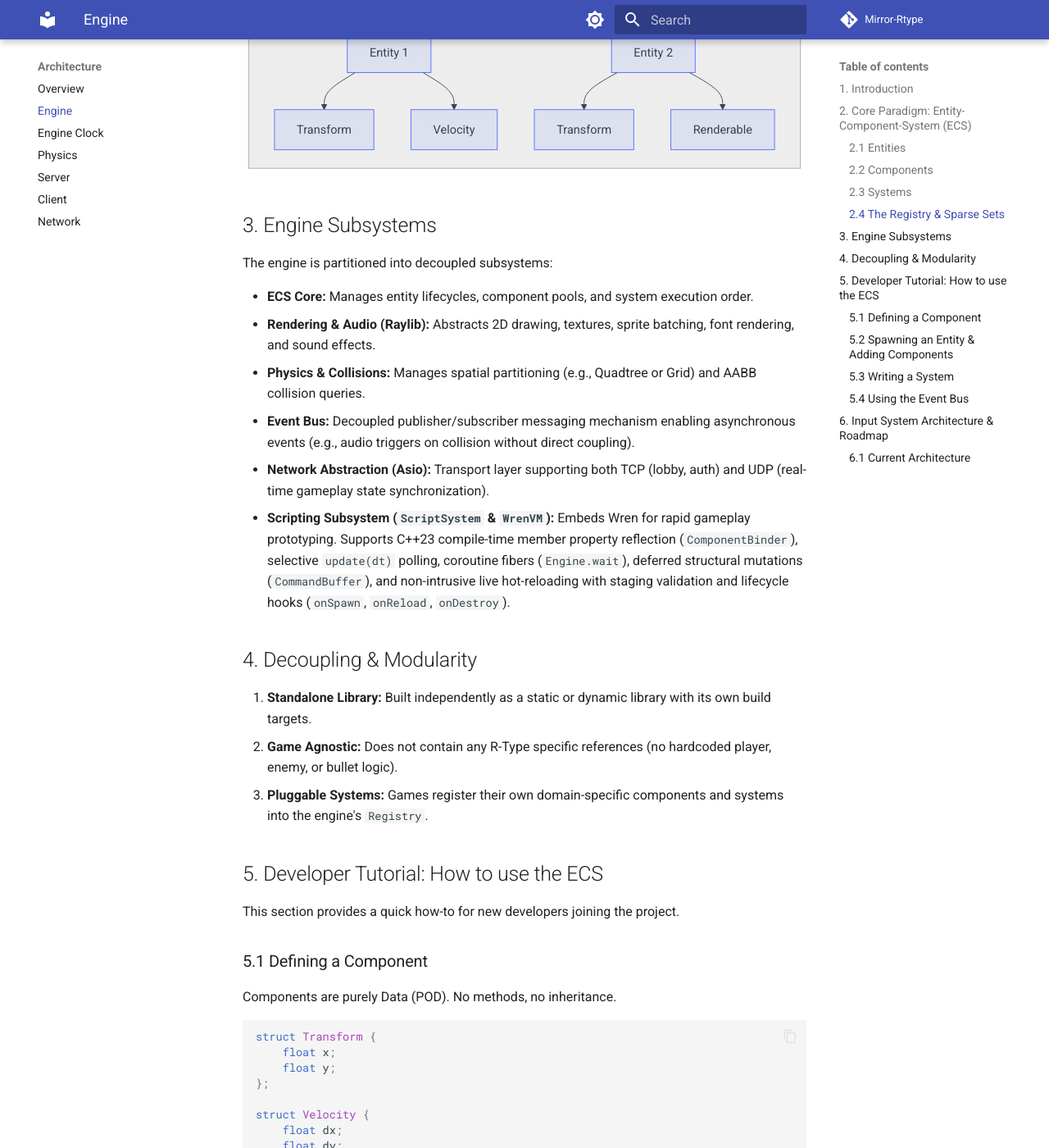
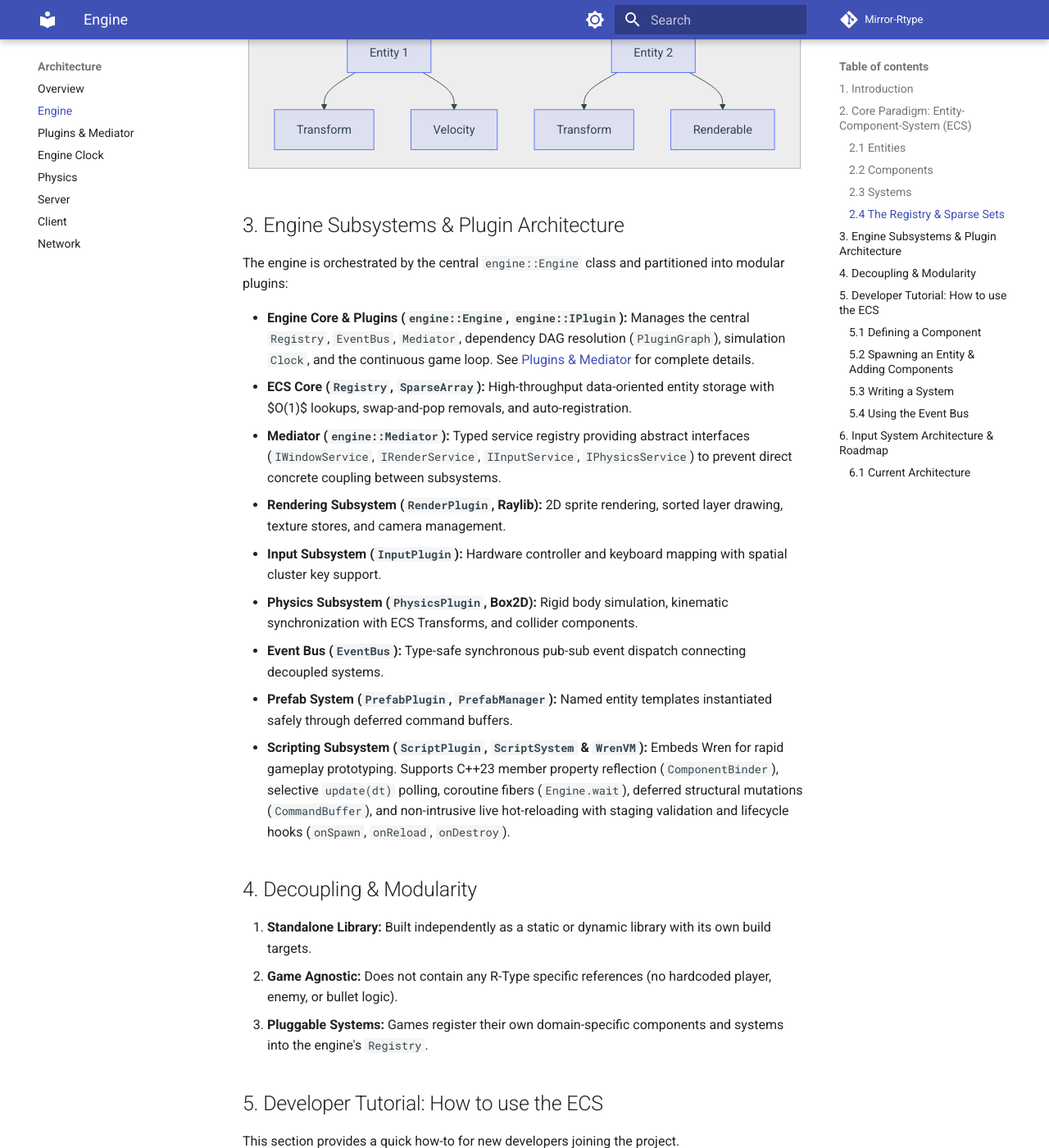
Before and after one commit to Matt4401/Mirror-Rtype, an MkDocs documentation site: the page built from docs/architecture/engine.md, in a window 1280 px wide and 1400 px high, scrolled down 1648 px. Shown: the whole window at 82% size. Built offline with MkDocs 1.6.1 and Material for MkDocs 9.7.7, drawn with Linux system fonts in a browser that asks for light colours; comment, search, counter and statistics services are not loaded.

Commit message:
docs(architecture): document plugin system, engine loop, and clock migration

````diff
--- a/docs/architecture/engine.md
+++ b/docs/architecture/engine.md
@@ -53,16 +53,19 @@ graph TD
     end
 ```
 
-## 3. Engine Subsystems
+## 3. Engine Subsystems & Plugin Architecture
 
-The engine is partitioned into decoupled subsystems:
+The engine is orchestrated by the central `engine::Engine` class and partitioned into modular plugins:
 
-- **ECS Core:** Manages entity lifecycles, component pools, and system execution order.
-- **Rendering & Audio (Raylib):** Abstracts 2D drawing, textures, sprite batching, font rendering, and sound effects.
-- **Physics & Collisions:** Manages spatial partitioning (e.g., Quadtree or Grid) and AABB collision queries.
-- **Event Bus:** Decoupled publisher/subscriber messaging mechanism enabling asynchronous events (e.g., audio triggers on collision without direct coupling).
-- **Network Abstraction (Asio):** Transport layer supporting both TCP (lobby, auth) and UDP (real-time gameplay state synchronization).
-- **Scripting Subsystem (`ScriptSystem` & `WrenVM`):** Embeds Wren for rapid gameplay prototyping. Supports C++23 compile-time member property reflection (`ComponentBinder`), selective `update(dt)` polling, coroutine fibers (`Engine.wait`), deferred structural mutations (`CommandBuffer`), and non-intrusive live hot-reloading with staging validation and lifecycle hooks (`onSpawn`, `onReload`, `onDestroy`).
+- **Engine Core & Plugins (`engine::Engine`, `engine::IPlugin`):** Manages the central `Registry`, `EventBus`, `Mediator`, dependency DAG resolution (`PluginGraph`), simulation `Clock`, and the continuous game loop. See [Plugins & Mediator](plugins.md) for complete details.
+- **ECS Core (`Registry`, `SparseArray`):** High-throughput data-oriented entity storage with $O(1)$ lookups, swap-and-pop removals, and auto-registration.
+- **Mediator (`engine::Mediator`):** Typed service registry providing abstract interfaces (`IWindowService`, `IRenderService`, `IInputService`, `IPhysicsService`) to prevent direct concrete coupling between subsystems.
+- **Rendering Subsystem (`RenderPlugin`, Raylib):** 2D sprite rendering, sorted layer drawing, texture stores, and camera management.
+- **Input Subsystem (`InputPlugin`):** Hardware controller and keyboard mapping with spatial cluster key support.
+- **Physics Subsystem (`PhysicsPlugin`, Box2D):** Rigid body simulation, kinematic synchronization with ECS Transforms, and collider components.
+- **Event Bus (`EventBus`):** Type-safe synchronous pub-sub event dispatch connecting decoupled systems.
+- **Prefab System (`PrefabPlugin`, `PrefabManager`):** Named entity templates instantiated safely through deferred command buffers.
+- **Scripting Subsystem (`ScriptPlugin`, `ScriptSystem` & `WrenVM`):** Embeds Wren for rapid gameplay prototyping. Supports C++23 member property reflection (`ComponentBinder`), selective `update(dt)` polling, coroutine fibers (`Engine.wait`), deferred structural mutations (`CommandBuffer`), and non-intrusive live hot-reloading with staging validation and lifecycle hooks (`onSpawn`, `onReload`, `onDestroy`).
 
 ## 4. Decoupling & Modularity
 
--- a/mkdocs.yml
+++ b/mkdocs.yml
@@ -67,6 +67,7 @@ nav:
   - Architecture:
       - Overview: architecture/overview.md
       - Engine: architecture/engine.md
+      - Plugins & Mediator: architecture/plugins.md
       - Engine Clock: architecture/clock.md
       - Physics: architecture/physics.md
       - Server: architecture/server.md
````
Also changed, not shown: docs/architecture/clock.md (+14 -2 lines), docs/architecture/overview.md (+6 -3 lines), docs/architecture/plugins.md (added, +203 -0 lines).
